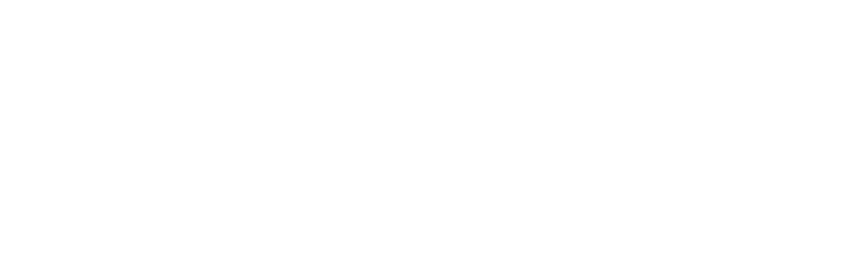
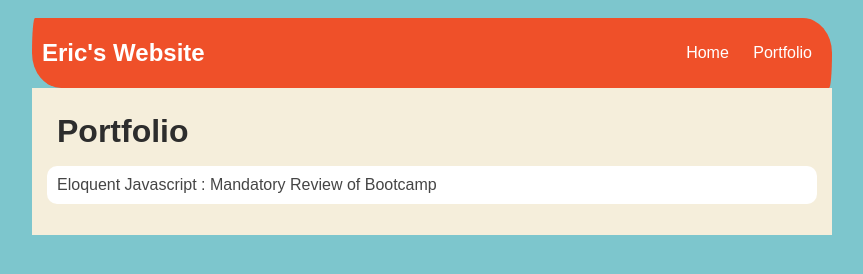
Before and after one commit to eekbk/eric-kuehnemann.github.io, a plain HTML site: page portfolio.html in a window 1280 px wide. Shown: the whole page, without its empty margins (208-1071 px from the left). Drawn offline with nearby package versions, Linux system fonts and the light colour scheme.

Commit message:
portfolio todo complete maybe

```diff
--- a/portfolio.html
+++ b/portfolio.html
@@ -1,11 +1,107 @@
 <!DOCTYPE HTML>
 <html>
     <head>
+        <title>Eric's Amazing Website</title>
+        <style type="text/css">
+            body {
+                background: rgb(125, 198, 205);
+                color: rgb(45, 45, 45);
+                padding: 10px;
+                font-family: arial;
+            }
+            header {
+                font-size: 1.5em;
+                font-weight: bold;
+            }
+            h1 {
+                margin: 10px;
+            }
+            #all-contents {
+                max-width: 800px;
+                margin: auto;
+            }
+
+            /* navigation menu */
+            nav {
+                background: rgb(239, 80, 41);
+                margin: 0 auto;
+                display: flex;
+                padding: 10px;
+                border-radius: 10px 100px / 120px;
+            }
+            nav header {
+                display: flex;
+                align-items: center;
+                color: rgb(255, 255, 255);
+                flex: 1;
+            }
+            nav ul {
+                list-style-image: none;
+            }
+            nav li {
+                display: inline-block;
+                padding: 0 10px;
+            }
+            nav a {
+                text-decoration: none;
+                color: #fff;
+            }
+
+            /* main container area beneath menu */
+            main {
+                background: rgb(245, 238, 219);
+                display: flex;
+            }
+            .content {
+                flex: 1;
+                padding: 15px;
+            }
+             /* portfolio styles */
+             #portfolio {
+                list-style-type: none;
+                padding-left: 0;
+            }
+
+            #portfolio li {
+                background: #fff;
+                padding: 10px;
+                border-radius: 10px;
+                margin-bottom: 10px;
+            }
+
+            #portfolio li:hover {
+                background: #eee;
+            }
+
+            #portfolio a {
+                text-decoration: none;
+                color: #454545;
+            }
+        </style>
     </head>
 
     <body>
       <div id="all-contents">
-
+        <div id="all-contents">
+            <nav>
+                <header>Eric's Website</header>
+                <ul>
+                    <li><a href="index.html">Home</a>
+                    </li>
+                    <li><a href="portfolio.html">Portfolio</a>
+                    </li>
+                </ul>
+            </nav>
+            <main>
+                <div class="content">
+                    <h1>Portfolio</h1>
+                    <ul id="portfolio">
+                    </ul>
+                </div>
+            </main>
+        </div>
       </div>
+      <script src="https://ajax.googleapis.com/ajax/libs/jquery/2.1.3/jquery.min.js"></script>
+<script id="portfolioScript">$(document).ready(function() {$.getJSON('projects/projects.json').then(function(data) { data.projects.forEach(function(project){ $('#portfolio').append('<li><a href="projects/' + project.name + '/">' + project.title + ' : ' + project.description + '</a></li>'); }); }); });</script>
     </body>
 </html>
```
Also changed, not shown: index.html (+1 -1 lines).
